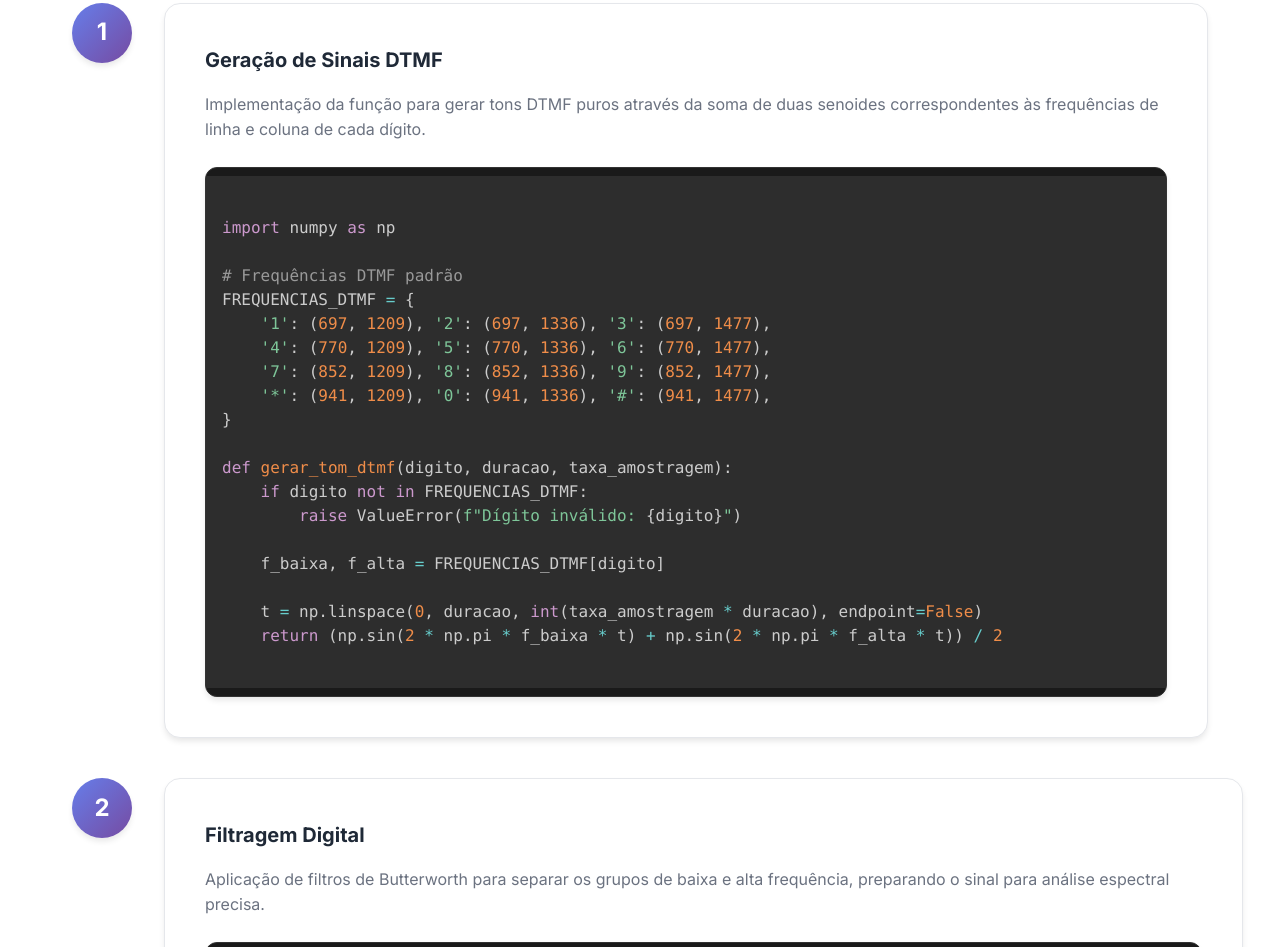
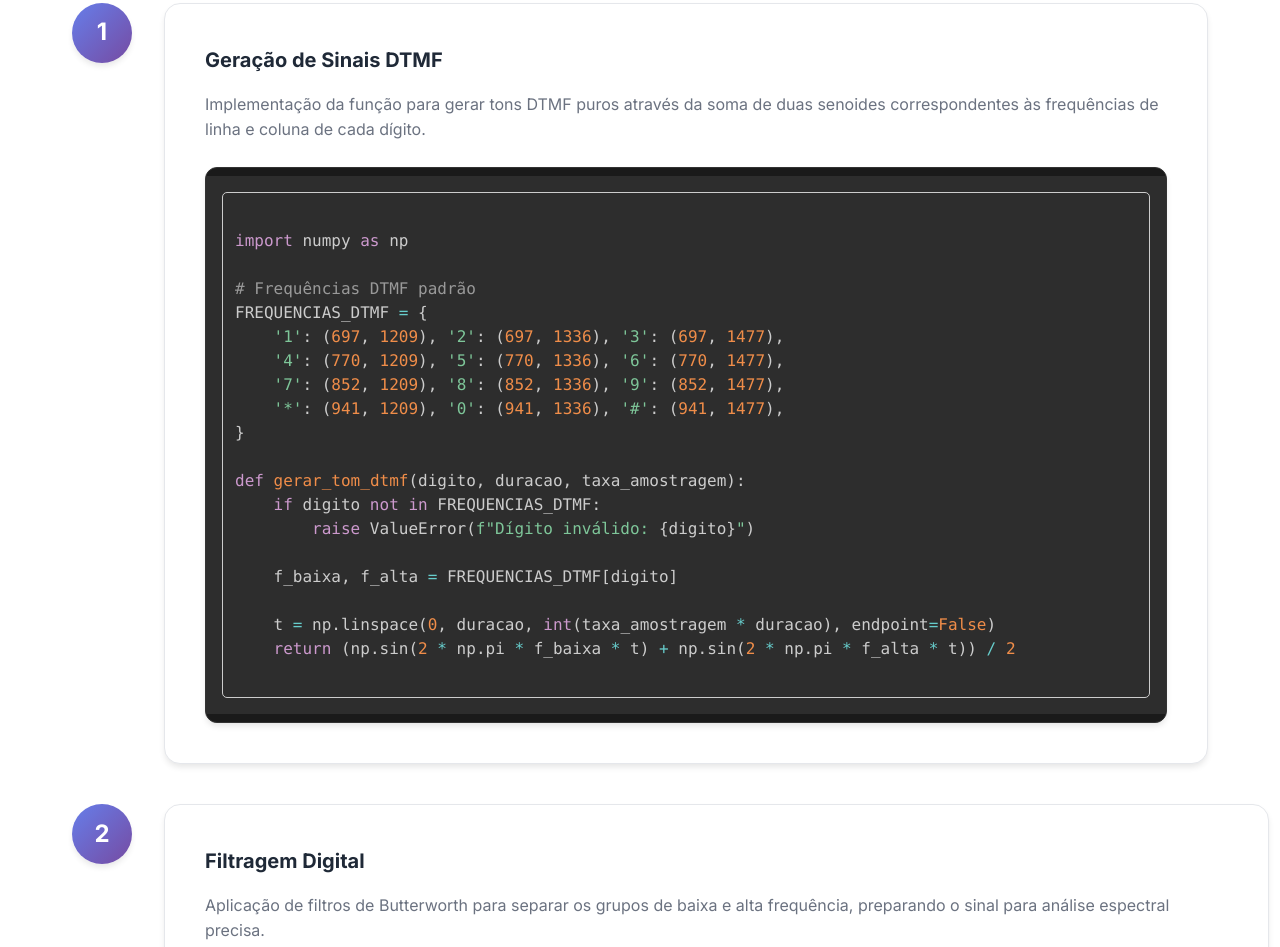
Before and after one commit to fabianabeda/dtmf_projeto, a plain HTML site: page index.html in a window 1280 px wide. Shown: the part 3828-4775 px from the top of the page. Drawn offline with nearby package versions, Linux system fonts and the light colour scheme.

Commit message:
atualizando

```diff
--- a/styles.css
+++ b/styles.css
@@ -1364,3 +1364,15 @@ html {
     background: rgba(37, 99, 235, 0.2);
     color: var(--text-primary);
 }
+pre code {
+    display: block;
+    white-space: pre-wrap;  /* Quebra linhas */
+    word-wrap: break-word;
+    background-color: #f4f4f4;
+    padding: 12px;
+    font-size: 14px;
+    font-family: 'Courier New', monospace;
+    border-radius: 5px;
+    border: 1px solid #ccc;
+    overflow-x: auto;
+  }
```
